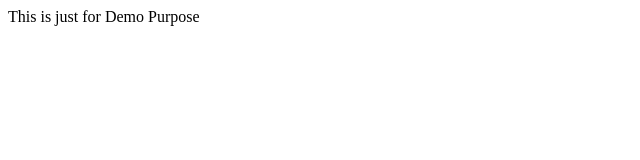
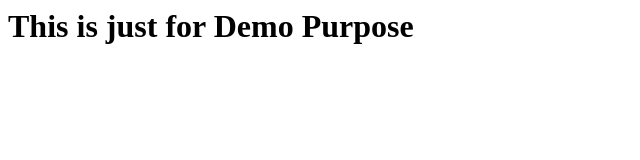
Before and after one commit to Programmer-Ayush-Raj/Demo, a plain HTML site: page index.html in a window 1280 px wide. Shown: the whole page, without its empty margins (0-640 px from the left). Drawn offline with Linux system fonts and the light colour scheme.

Commit message:
Bug Fixed

```diff
--- a/index.html
+++ b/index.html
@@ -1 +1 @@
-<h>This is just for Demo Purpose</h>
+<h1>This is just for Demo Purpose</h1>
```
